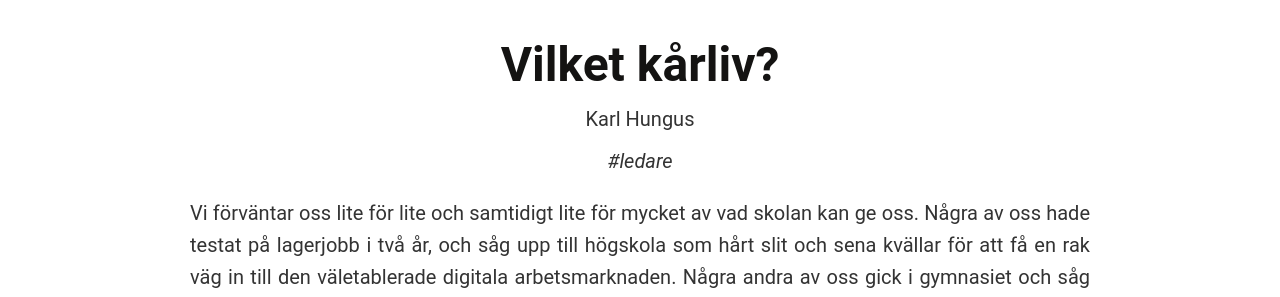
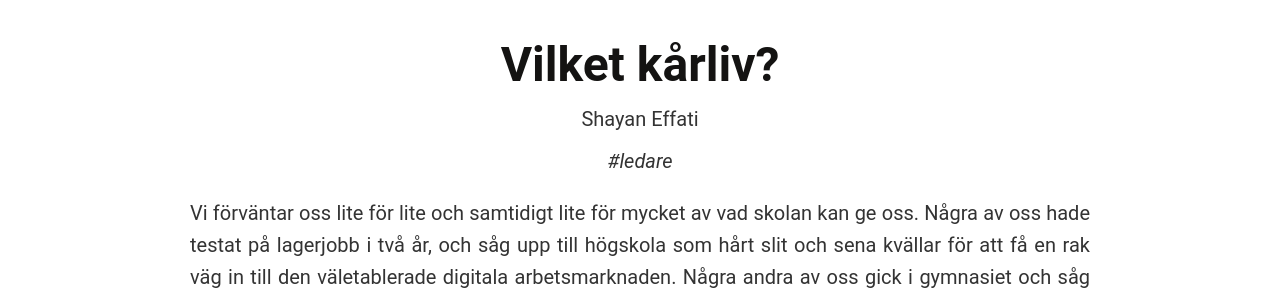
Before and after one commit to datasektionen/dbuggen, a Jekyll site: the page built from issues/6.html, in a window 1280 px wide and 900 px high, scrolled down 6856 px. Shown: the part 153-450 px from the top of the window. Built offline with Jekyll 4.4.1, drawn with Linux system fonts in a browser that asks for light colours.

Commit message:
Remove pseudonym

```diff
--- a/_posts/2016-02-25-vilket-karliv.md
+++ b/_posts/2016-02-25-vilket-karliv.md
@@ -1,7 +1,7 @@
 ---
 title: Vilket kårliv?
 category: 6
-author: Karl Hungus
+author: Shayan Effati
 order: 6
 tags: ledare
 ---
```
